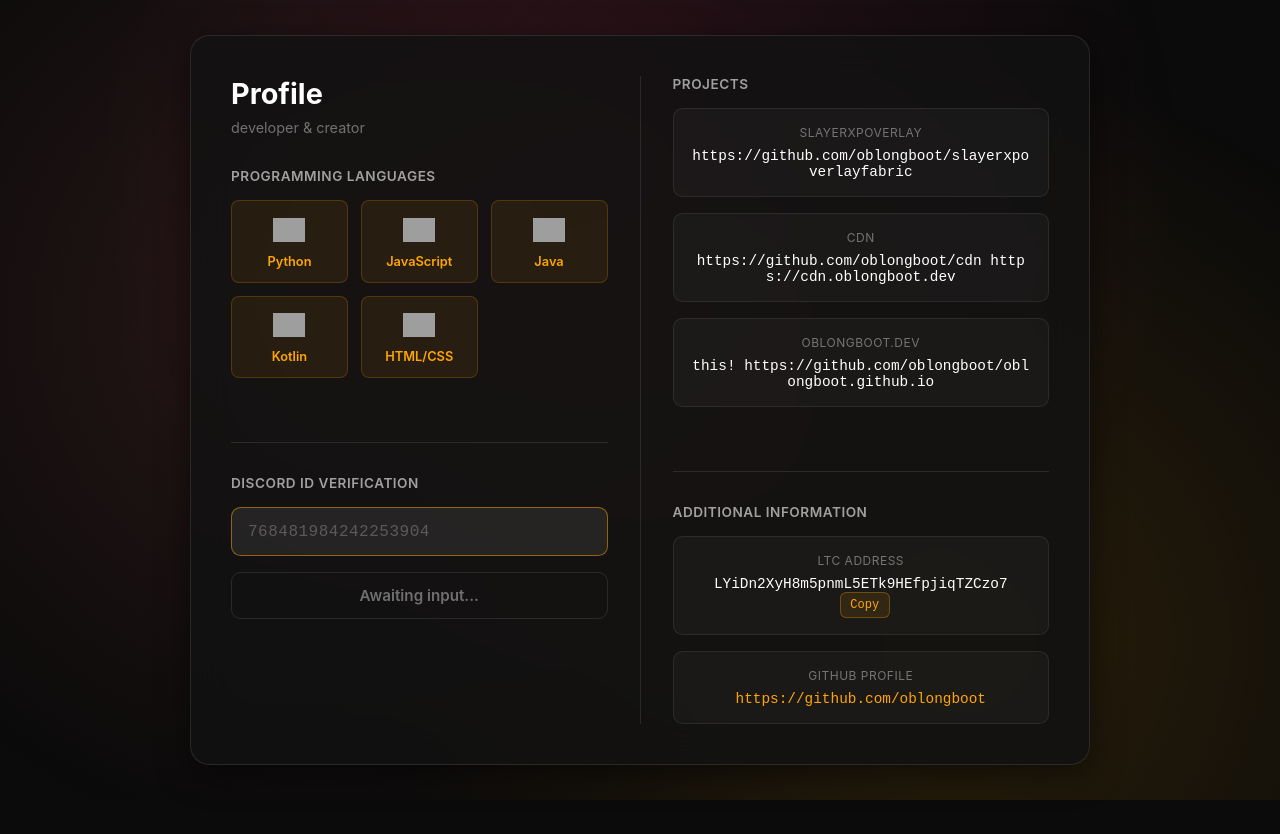
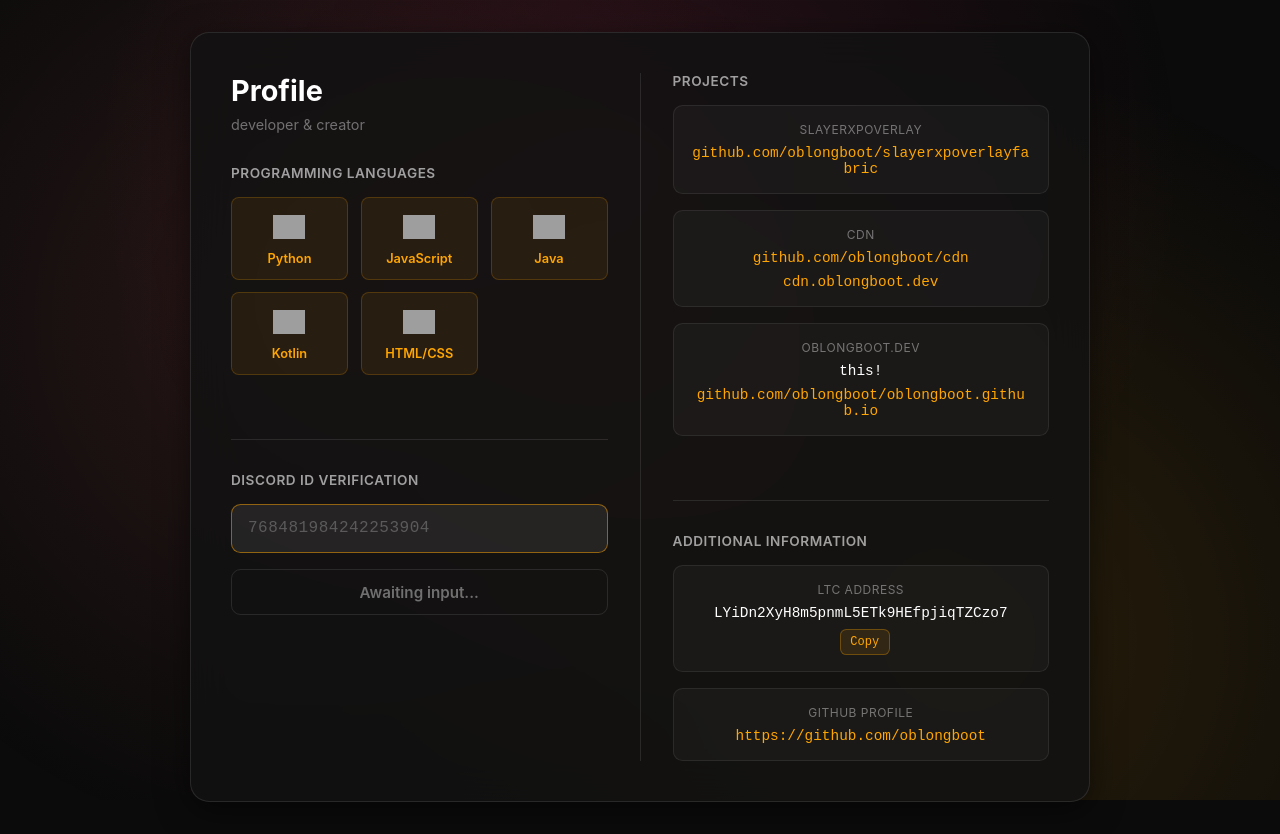
Before and after one commit to oblongboot/oblongboot.github.io, a plain HTML site: page index.html in a window 1280 px wide. Before the commit the page ends 800 px from the top, so only its background shows below. Drawn offline with Linux system fonts and the light colour scheme; grey boxes are pictures that could not be loaded.

Commit message:
Update index.html

```diff
--- a/index.html
+++ b/index.html
@@ -203,6 +203,14 @@
             font-size: 0.9rem;
             color: #fff;
             word-break: break-all;
+            display: flex;
+            flex-direction: column;
+            gap: 0.5rem;
+            align-items: center;
+        }
+
+        .info-value a {
+            display: block;
         }
 
         .link {
@@ -374,23 +382,31 @@
                         <div class="info-item">
                             <div class="info-label">SlayerXPOverlay</div>
                             <div class="info-value">
-                                https://github.com/oblongboot/slayerxpoverlayfabric
+                                <a class="link" href="https://github.com/oblongboot/slayerxpoverlayfabric" target="_blank" rel="noopener noreferrer">
+                                    github.com/oblongboot/slayerxpoverlayfabric
+                                </a>
                             </div>
                         </div>
 
                         <div class="info-item">
                             <div class="info-label">CDN</div>
                             <div class="info-value">
-                                https://github.com/oblongboot/cdn
-                                https://cdn.oblongboot.dev
+                                <a class="link" href="https://github.com/oblongboot/cdn" target="_blank" rel="noopener noreferrer">
+                                    github.com/oblongboot/cdn
+                                </a>
+                                <a class="link" href="https://cdn.oblongboot.dev" target="_blank" rel="noopener noreferrer">
+                                    cdn.oblongboot.dev
+                                </a>
                             </div>
                         </div>
 
                         <div class="info-item">
                             <div class="info-label">oblongboot.dev</div>
                             <div class="info-value">
-                                this!
-                                https://github.com/oblongboot/oblongboot.github.io
+                                <span>this!</span>
+                                <a class="link" href="https://github.com/oblongboot/oblongboot.github.io" target="_blank" rel="noopener noreferrer">
+                                    github.com/oblongboot/oblongboot.github.io
+                                </a>
                             </div>
                         </div>
                     </div>
```
